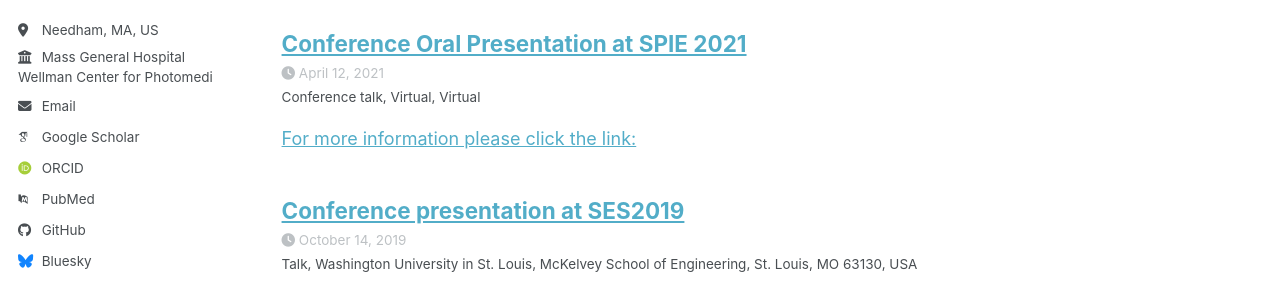
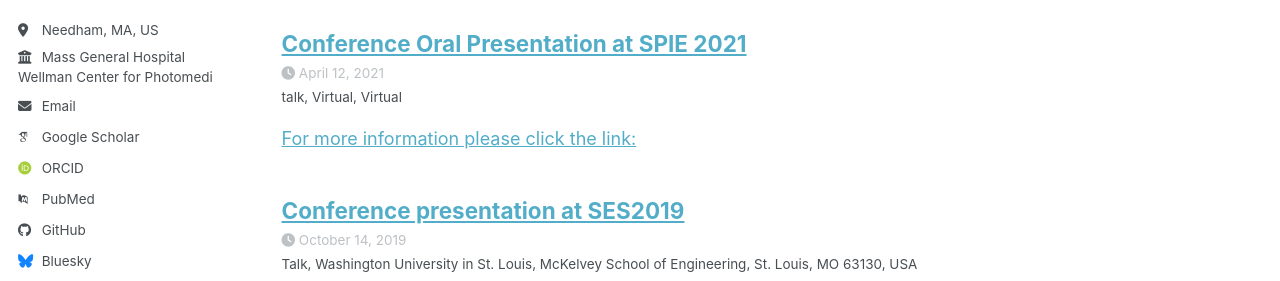
Before and after one commit to NianyuJiang/NianyuJiang.github.io, a Jekyll site: the page built from _pages/talks.html, in a window 1280 px wide and 936 px high. Shown: the part 338-619 px from the top of the window. Built offline with Jekyll 4.4.1, drawn with Linux system fonts in a browser that asks for light colours; some web fonts are replaced; a script bundle is joined from its source files by our own code; library files that are not in the unit come from our copies.

Commit message:
Update 2014-03-01-talk-3.md

```diff
--- a/_talks/2014-03-01-talk-3.md
+++ b/_talks/2014-03-01-talk-3.md
@@ -1,7 +1,7 @@
 ---
 title: "Conference Oral Presentation at SPIE 2021"
-collection: talks
-type: "Conference talk"
+collection: oral presentation
+type: "talk"
 permalink: /talks/2021-04-12-talk-3
 venue: "Virtual"
 date: 2021-04-12
```
